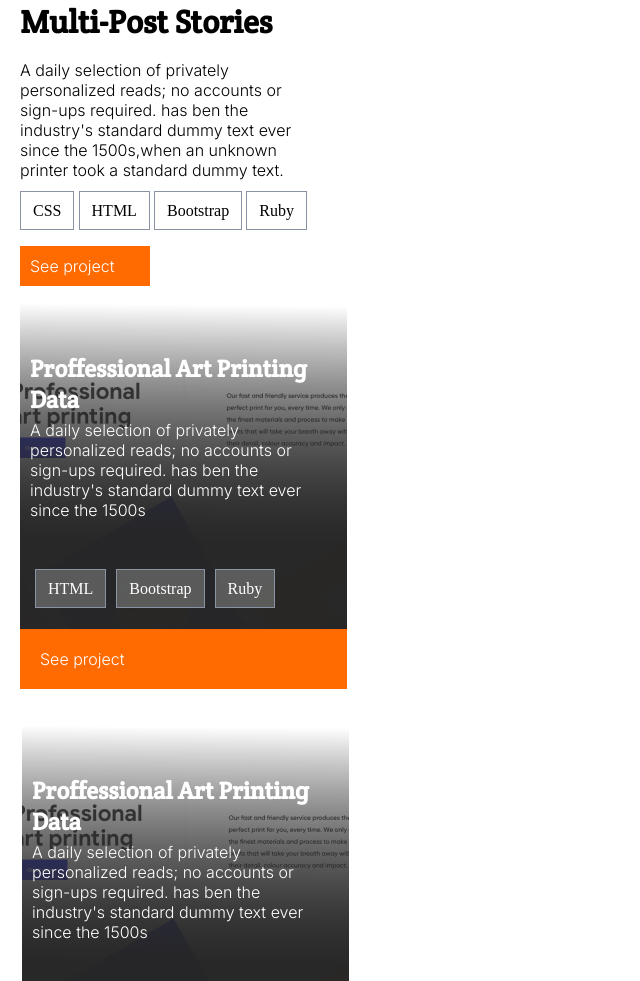
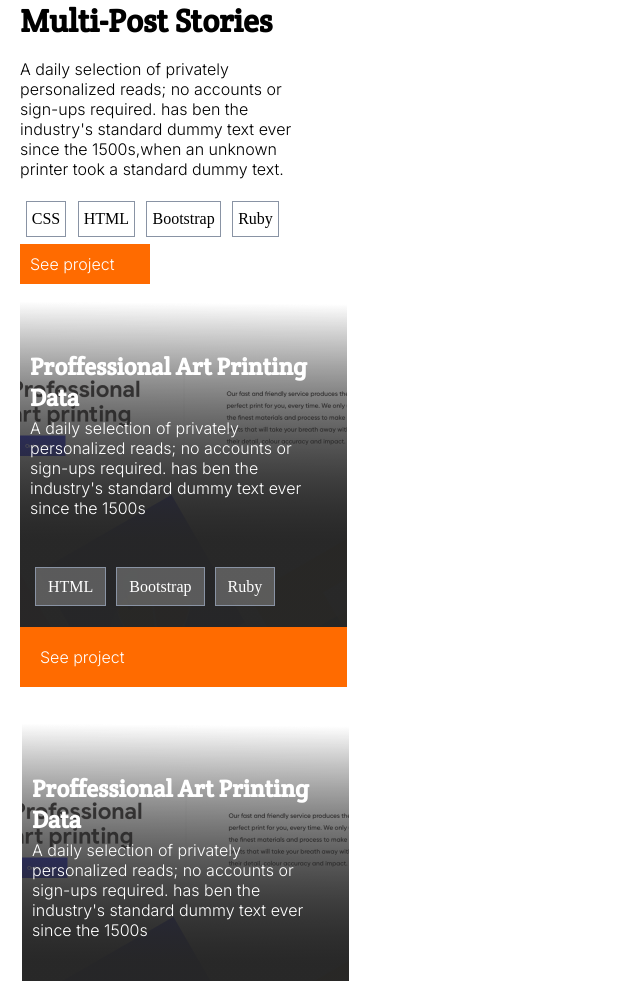
Before and after one commit to cosywasswa/Portfolio-mobile-version-first, a website: page index.html in a window 1280 px wide. Shown: the part 1158-2139 px from the top of the page, without its empty margins (0-640 px from the left). Drawn offline with Linux system fonts and the light colour scheme; files whose address does not match are found by name.

Commit message:
Added_floats to the languages

```diff
--- a/index.css
+++ b/index.css
@@ -157,8 +157,6 @@ header a {
 }
 
 .languages ul {
-  display: flex;
-  justify-content: space-between;
   list-style: none;
   width: 327px;
   padding: 20px;
@@ -180,10 +178,12 @@ header a {
 }
 
 .languages ul a {
+  float:left;
   text-decoration: none;
   border: 1px solid #8993a4;
-  padding: 10px 12px;
+  padding: 8px 5px;
   color: black;
+  margin: 0% 2%;
 }
 
 .project2 {
```
